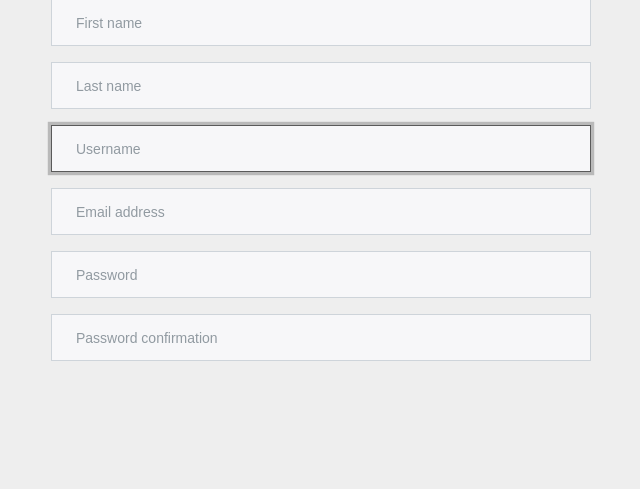
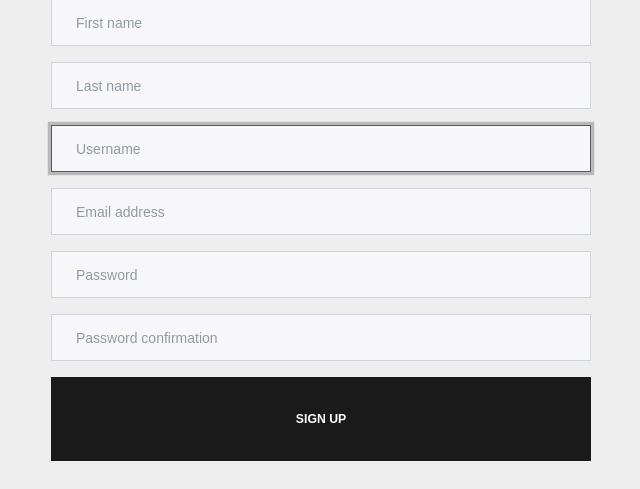
Before and after one commit to KageniJK/sudoPay, a Django app: page /sign in a window 1280 px wide. Shown: the part 311-800 px from the top of the page, without its empty margins (319-959 px from the left). Run offline with Django 3.2, Linux system fonts and the light colour scheme; some libraries are stand-ins or nearby versions.

Commit message:
signup button

```diff
--- a/templates/registration/registration.html
+++ b/templates/registration/registration.html
@@ -22,6 +22,10 @@
                     {% csrf_token %}
                     {% bootstrap_form form %}
 
+                    <div class="form-group">
+                        <button class="btn btn-lg btn-primary btn-block" type="submit">Sign Up</button>
+                    </div>
+
                                 <!-- /recovery links -->
                             </form>
                     </div>
```
